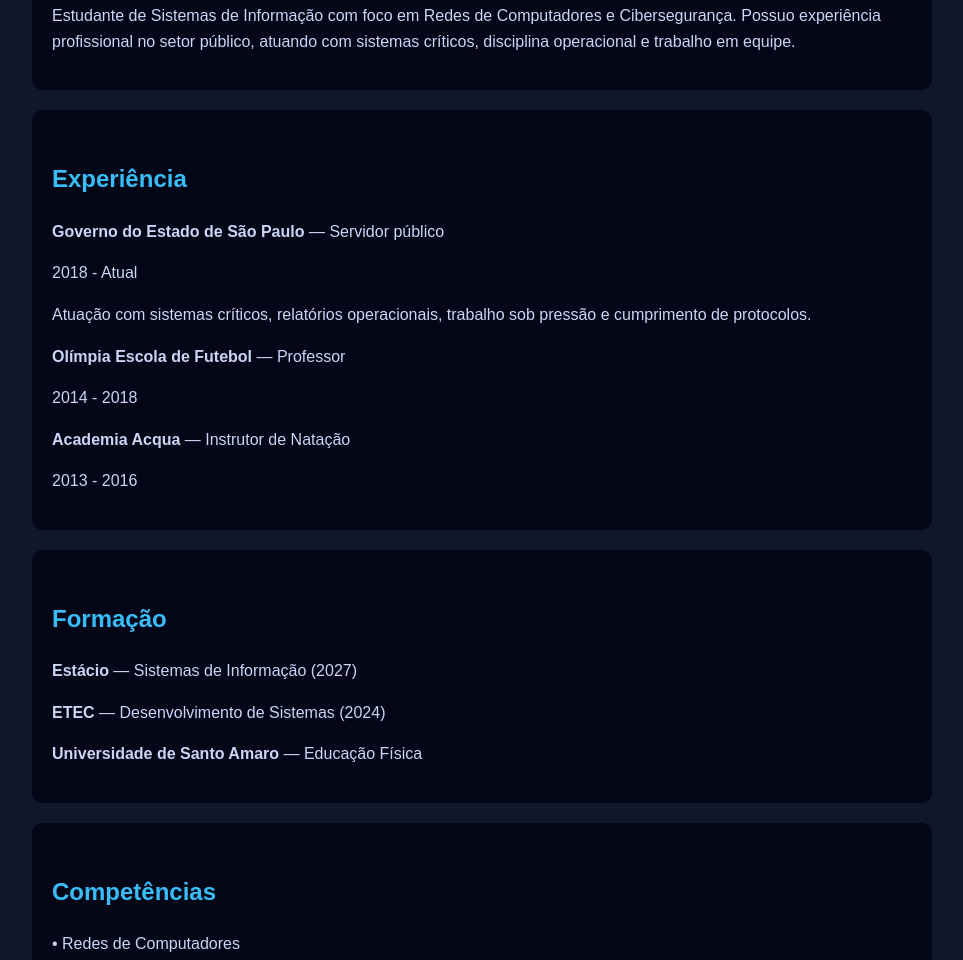
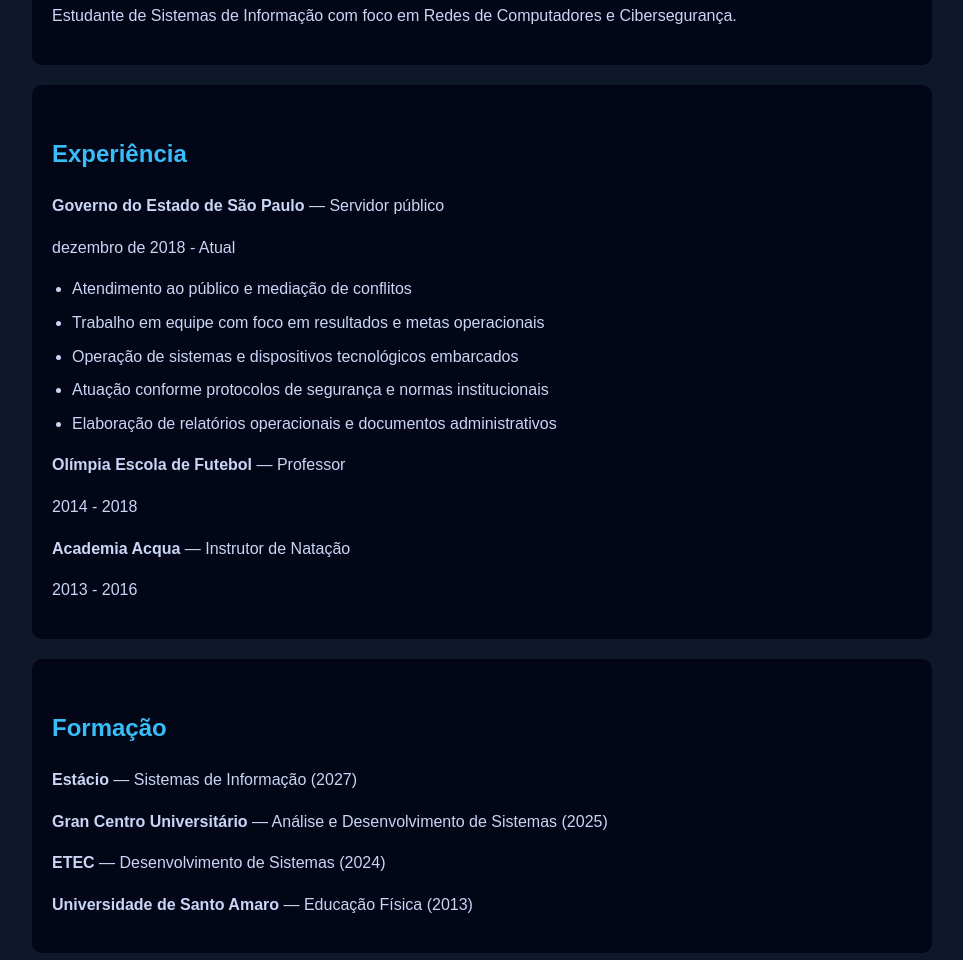
Before and after one commit to tsousacorreia/thiagocorreia.github.io, a plain HTML site: page index.html in a window 1280 px wide. Shown: the part 367-1327 px from the top of the page, without its empty margins (158-1121 px from the left). Drawn offline with Linux system fonts and the light colour scheme.

Commit message:
Update index.html

```diff
--- a/index.html
+++ b/index.html
@@ -65,6 +65,15 @@
       background: #1d4ed8;
     }
 
+    ul {
+      padding-left: 20px;
+    }
+
+    li {
+      margin-bottom: 8px;
+      color: #cbd5f5;
+    }
+
     @media (max-width: 600px) {
       h1 {
         font-size: 22px;
@@ -80,7 +89,6 @@
   <p>Sistemas de Informação | Redes | Cibersegurança</p>
 
   <div class="buttons">
-    <a href="Profile.pdf" target="_blank">📄 Baixar Currículo</a>
     <a href="https://www.linkedin.com/in/tsousacorreia" target="_blank">🔗 LinkedIn</a>
   </div>
 </header>
@@ -91,7 +99,6 @@
     <h2>Sobre mim</h2>
     <p>
       Estudante de Sistemas de Informação com foco em Redes de Computadores e Cibersegurança.
-      Possuo experiência profissional no setor público, atuando com sistemas críticos, disciplina operacional e trabalho em equipe.
     </p>
   </div>
 
@@ -99,8 +106,15 @@
     <h2>Experiência</h2>
 
     <p><strong>Governo do Estado de São Paulo</strong> — Servidor público</p>
-    <p>2018 - Atual</p>
-    <p>Atuação com sistemas críticos, relatórios operacionais, trabalho sob pressão e cumprimento de protocolos.</p>
+    <p>dezembro de 2018 - Atual</p>
+
+    <ul>
+      <li>Atendimento ao público e mediação de conflitos</li>
+      <li>Trabalho em equipe com foco em resultados e metas operacionais</li>
+      <li>Operação de sistemas e dispositivos tecnológicos embarcados</li>
+      <li>Atuação conforme protocolos de segurança e normas institucionais</li>
+      <li>Elaboração de relatórios operacionais e documentos administrativos</li>
+    </ul>
 
     <p><strong>Olímpia Escola de Futebol</strong> — Professor</p>
     <p>2014 - 2018</p>
@@ -113,8 +127,9 @@
     <h2>Formação</h2>
 
     <p><strong>Estácio</strong> — Sistemas de Informação (2027)</p>
+    <p><strong>Gran Centro Universitário</strong> — Análise e Desenvolvimento de Sistemas (2025)</p>
     <p><strong>ETEC</strong> — Desenvolvimento de Sistemas (2024)</p>
-    <p><strong>Universidade de Santo Amaro</strong> — Educação Física</p>
+    <p><strong>Universidade de Santo Amaro</strong> — Educação Física (2013)</p>
   </div>
 
   <div class="card">
```
